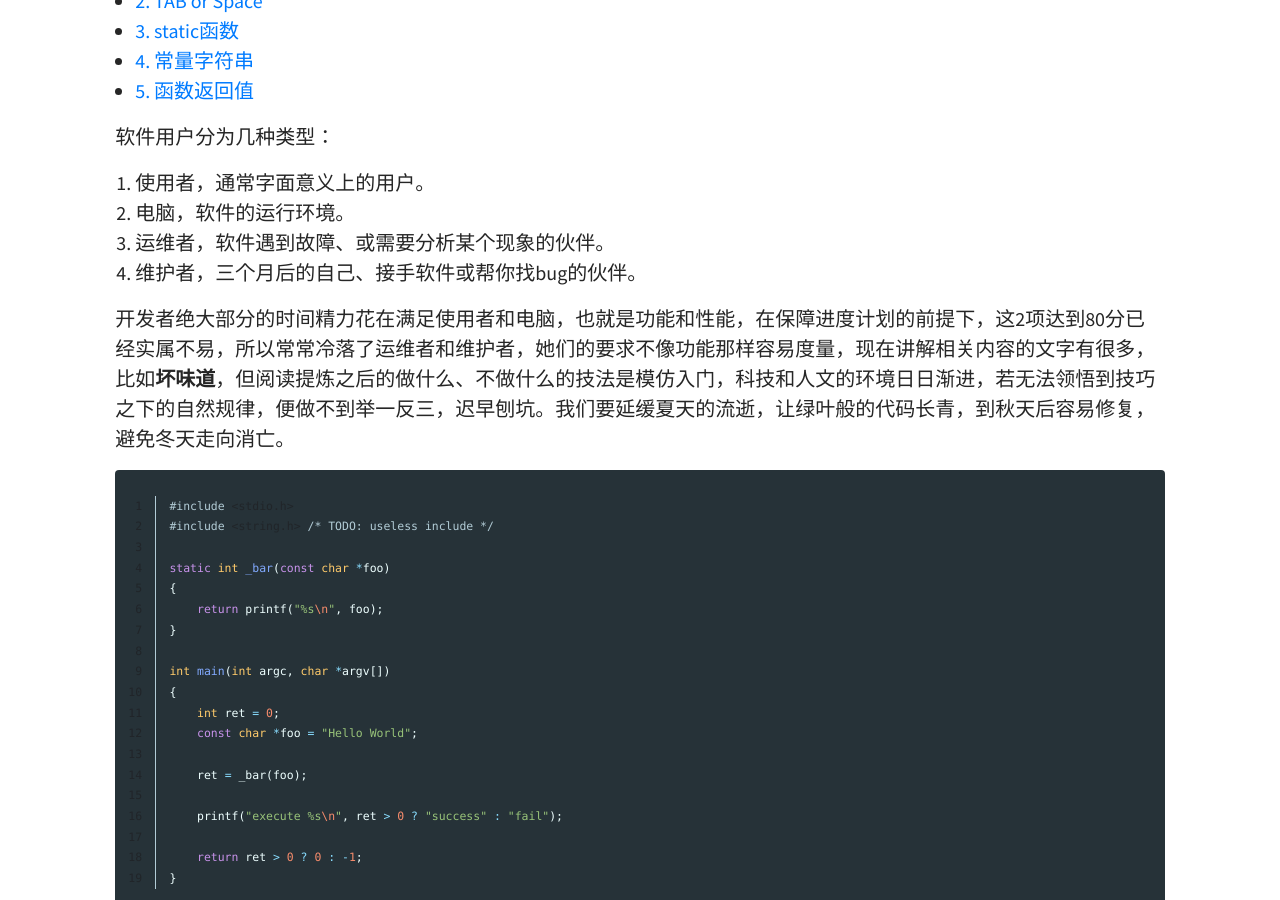
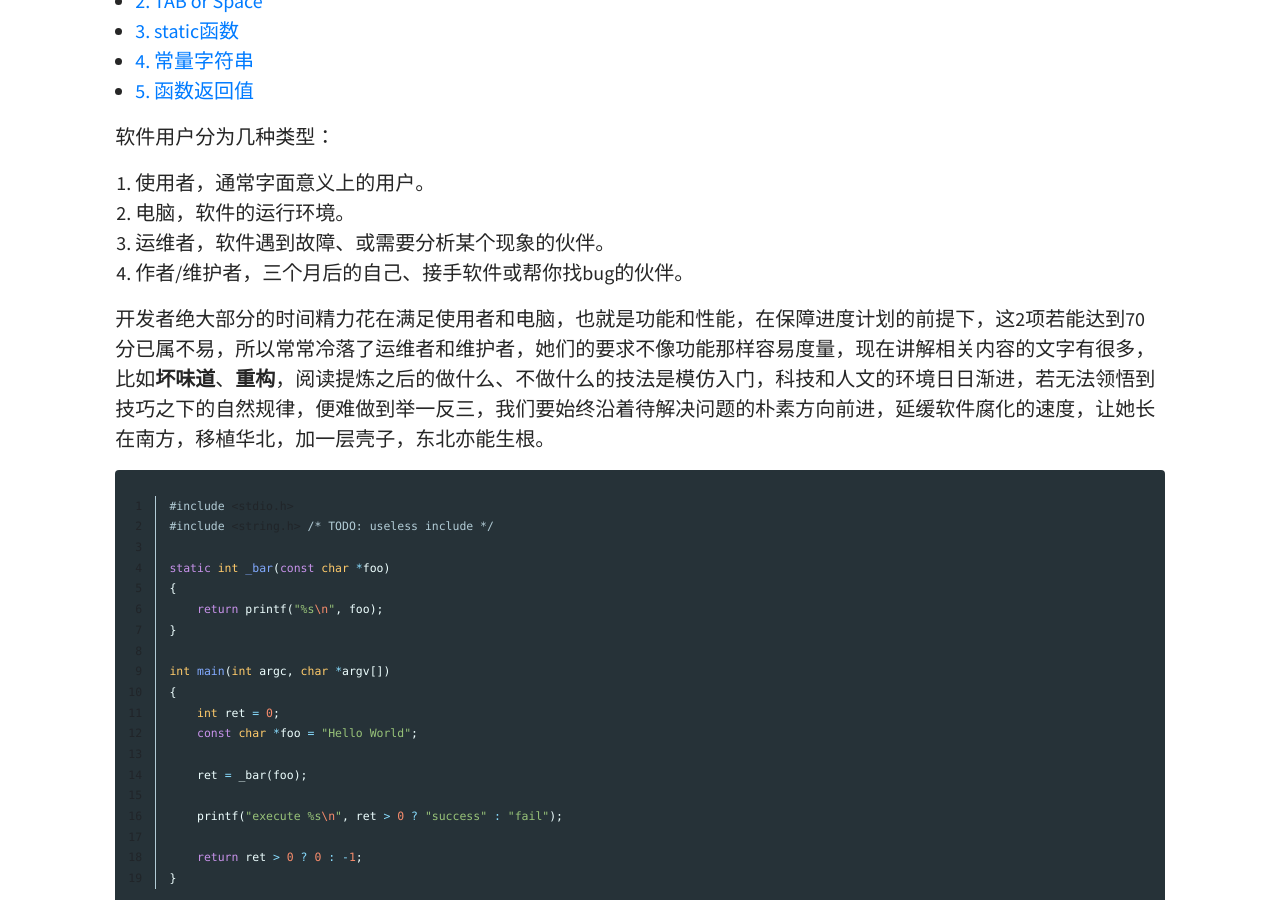
Before and after one commit to hubugui/hubugui.github.io, a Jekyll site: the page built from _posts/2020-05-03-码与茶-Hello World的习惯.md, in a window 1280 px wide and 900 px high, scrolled down 367 px. Built offline with Jekyll 4.4.1, drawn with Linux system fonts in a browser that asks for light colours; comment, search, counter and statistics services are not loaded.

Commit message:
update code and tea

```diff
--- a/_posts/2020-05-03-码与茶-Hello World的习惯.md
+++ b/_posts/2020-05-03-码与茶-Hello World的习惯.md
@@ -19,9 +19,9 @@ excerpt_separator: <!--more-->
 1. 使用者，通常字面意义上的用户。
 2. 电脑，软件的运行环境。
 3. 运维者，软件遇到故障、或需要分析某个现象的伙伴。
-4. 维护者，三个月后的自己、接手软件或帮你找bug的伙伴。
+4. 作者/维护者，三个月后的自己、接手软件或帮你找bug的伙伴。
 
-开发者绝大部分的时间精力花在满足使用者和电脑，也就是功能和性能，在保障进度计划的前提下，这2项达到80分已经实属不易，所以常常冷落了运维者和维护者，她们的要求不像功能那样容易度量，现在讲解相关内容的文字有很多，比如**坏味道**，但阅读提炼之后的做什么、不做什么的技法是模仿入门，科技和人文的环境日日渐进，若无法领悟到技巧之下的自然规律，便做不到举一反三，迟早刨坑。我们要延缓夏天的流逝，让绿叶般的代码长青，到秋天后容易修复，避免冬天走向消亡。
+开发者绝大部分的时间精力花在满足使用者和电脑，也就是功能和性能，在保障进度计划的前提下，这2项若能达到70分已属不易，所以常常冷落了运维者和维护者，她们的要求不像功能那样容易度量，现在讲解相关内容的文字有很多，比如**坏味道**、**重构**，阅读提炼之后的做什么、不做什么的技法是模仿入门，科技和人文的环境日日渐进，若无法领悟到技巧之下的自然规律，便难做到举一反三，我们要始终沿着待解决问题的朴素方向前进，延缓软件腐化的速度，让她长在南方，移植华北，加一层壳子，东北亦能生根。
 
 {% highlight c linenos %}
 #include <stdio.h>
```
